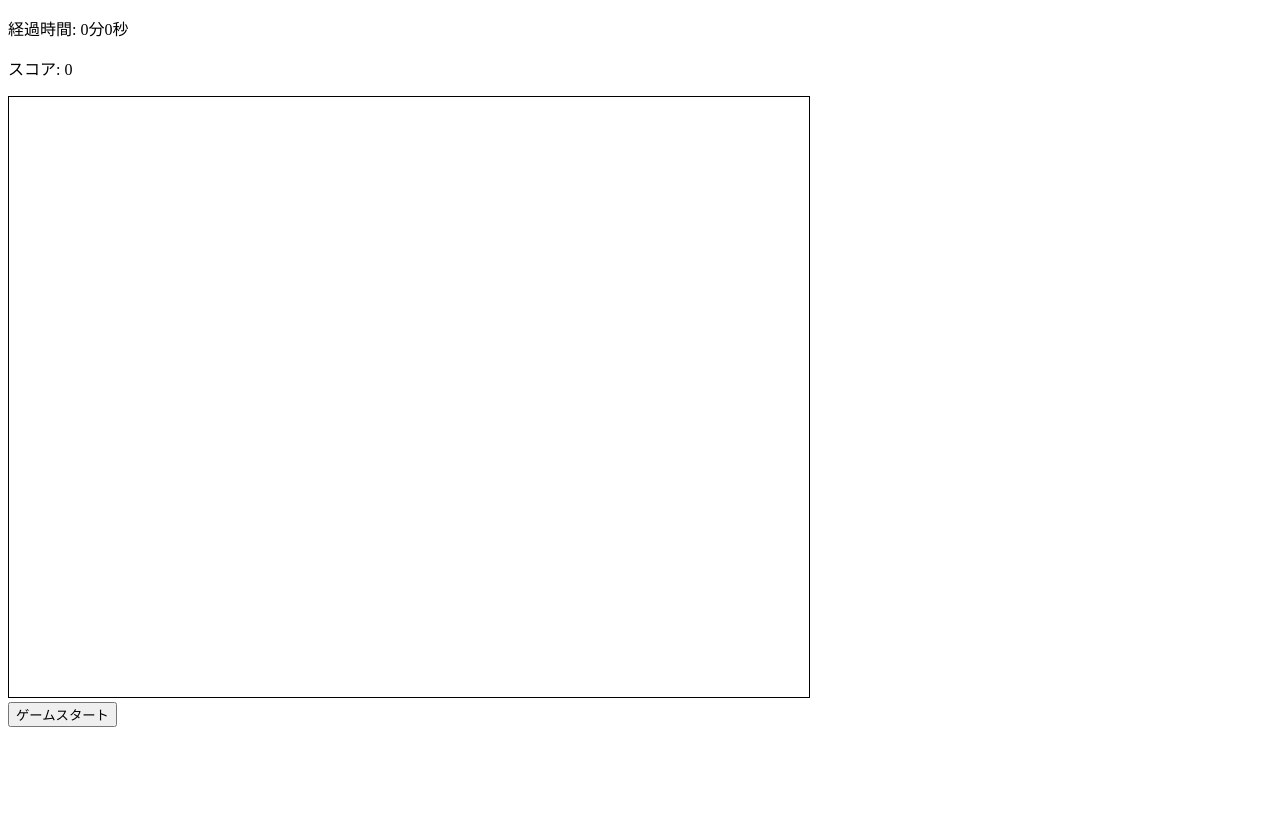
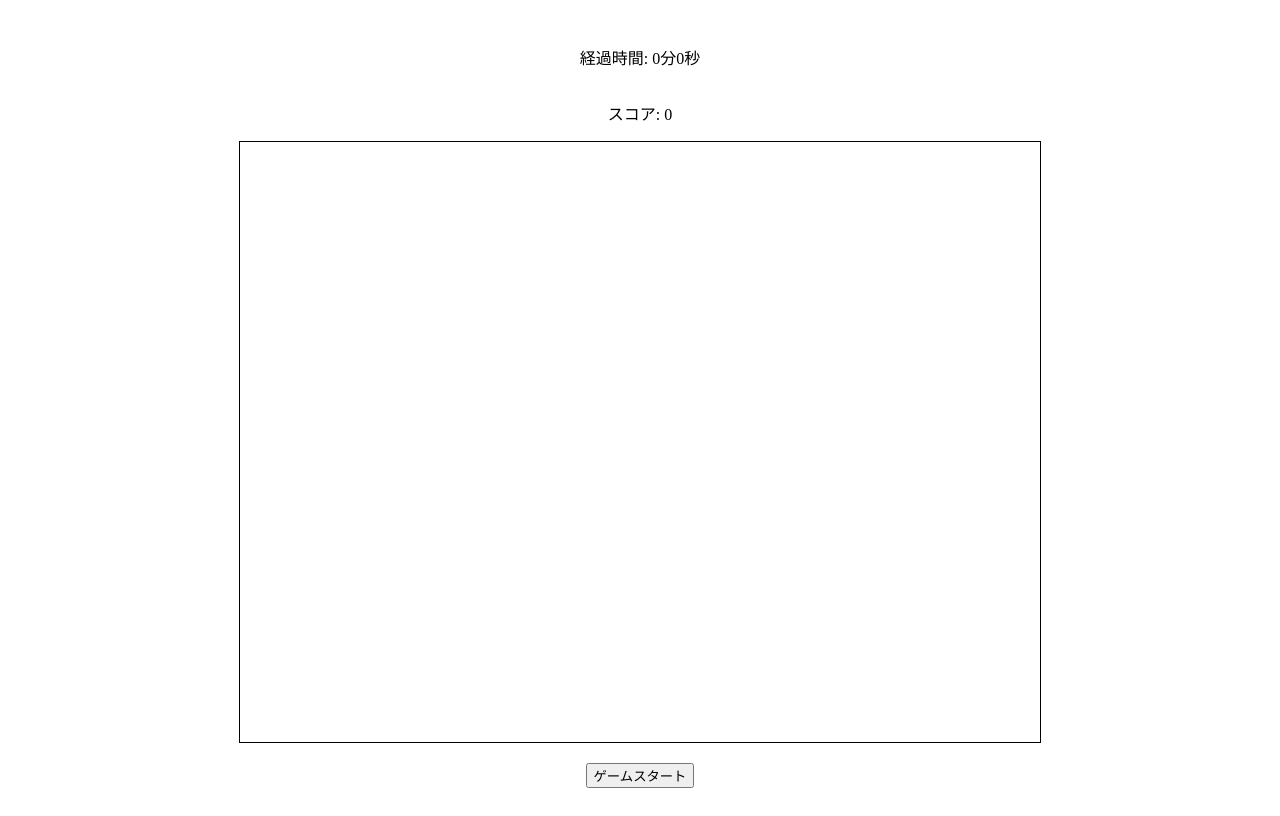
Before and after one commit to itc-s23019/-block, a Next.js app in the folder block-breaker-game/: page / in a window 1280 px wide. Built offline with nearby package versions, Linux system fonts and the light colour scheme.

Commit message:
画面をセンターにした

```diff
--- a/block-breaker-game/components/BlockBreaker.js
+++ b/block-breaker-game/components/BlockBreaker.js
@@ -1,11 +1,12 @@
 "use client";
 
 import React, { useState, useEffect, useRef } from 'react';
+import styles from './BlockBreaker.module.css';
 
 const BlockMain = () => {
   const [elapsedTime, setElapsedTime] = useState(0);
   const [isRunning, setIsRunning] = useState(false);
-  const [score, setScore] = useState(0); // スコアの状態を追加
+  const [score, setScore] = useState(0);
   const intervalRef = useRef(null);
   const canvasRef = useRef(null);
   const gameRef = useRef({
@@ -21,14 +22,13 @@ const BlockMain = () => {
       width: 75,
       x: 0,
     },
-    blocks: [], // ブロックを管理する配列
+    blocks: [],
   });
 
   const startTimeRef = useRef(null);
-  const gameStartedRef = useRef(false); // ゲームの開始フラグ
-  const blocksInitializedRef = useRef(false); // ブロックの初期化フラグ
+  const gameStartedRef = useRef(false);
+  const blocksInitializedRef = useRef(false);
 
-  // ボールを描画
   const drawBall = (ctx, ball) => {
     ctx.beginPath();
     ctx.arc(ball.x, ball.y, ball.radius, 0, Math.PI * 2);
@@ -37,7 +37,6 @@ const BlockMain = () => {
     ctx.closePath();
   };
 
-  // パドルを描画
   const drawPaddle = (ctx, paddle, canvas) => {
     ctx.beginPath();
     ctx.rect(paddle.x, canvas.height - paddle.height, paddle.width, paddle.height);
@@ -46,7 +45,6 @@ const BlockMain = () => {
     ctx.closePath();
   };
 
-  // ブロックを描画
   const drawBlocks = (ctx, blocks) => {
     blocks.forEach((block) => {
       if (!block.isDestroyed) {
@@ -59,14 +57,12 @@ const BlockMain = () => {
     });
   };
 
-  // スコアを描画
   const drawScore = (ctx, score) => {
     ctx.font = "16px Arial";
     ctx.fillStyle = "#0095DD";
     ctx.fillText(`Score: ${score}`, 8, 20);
   };
 
-  // ゲームのアニメーション（ボールの動き、衝突判定など）
   const draw = () => {
     const canvas = canvasRef.current;
     const ctx = canvas.getContext('2d');
@@ -78,46 +74,31 @@ const BlockMain = () => {
     drawBlocks(ctx, blocks);
     drawScore(ctx, score);
 
-    // ボールが左右の壁に当たった場合の反射角度を変更
     if (ball.x + ball.dx > canvas.width - ball.radius || ball.x + ball.dx < ball.radius) {
       ball.dx = -ball.dx;
     }
 
-    // ボールが上の壁に当たった場合の反射角度を変更
     if (ball.y + ball.dy < ball.radius) {
       ball.dy = -ball.dy;
     } else if (ball.y + ball.dy > canvas.height - ball.radius) {
-      // パドルに当たった場合
-      if (
-        ball.x > paddle.x &&
-        ball.x < paddle.x + paddle.width
-      ) {
-        // パドルの中央に対するボールの相対的な位置を計算
+      if (ball.x > paddle.x && ball.x < paddle.x + paddle.width) {
         const relativePosition = (ball.x - (paddle.x + paddle.width / 2)) / (paddle.width / 2);
-
-        // 反射角度を計算
         const reflectionAngle = relativePosition * Math.PI / 4;
-
-        // ボールの速度を増加
         const speedMultiplier = 1;
-
-        // ボールの速度を変更し、速度の向きを維持
         const speed = Math.sqrt(ball.dx * ball.dx + ball.dy * ball.dy) * speedMultiplier;
         ball.dx = Math.sin(reflectionAngle) * speed;
         ball.dy = -Math.cos(reflectionAngle) * speed;
       } else {
-        // ゲームオーバーの処理
         alert('GAME OVER');
         document.location.reload();
         return;
       }
     }
 
-    // ブロックとの当たり判定
-    let allBlocksDestroyed = true; // すべてのブロックが破壊されたかどうかのフラグ
+    let allBlocksDestroyed = true;
     blocks.forEach((block) => {
       if (!block.isDestroyed) {
-        allBlocksDestroyed = false; // まだ破壊されていないブロックがある
+        allBlocksDestroyed = false;
         if (
           ball.x > block.x &&
           ball.x < block.x + block.width &&
@@ -126,20 +107,18 @@ const BlockMain = () => {
         ) {
           block.isDestroyed = true;
           ball.dy = -ball.dy;
-          setScore((prevScore) => prevScore + 10); // スコアを10点加算
+          setScore((prevScore) => prevScore + 10);
         }
       }
     });
 
     if (allBlocksDestroyed) {
-      // すべてのブロックが破壊された場合、ゲームクリアの処理
       const endTime = new Date();
       const timeDiff = endTime - startTimeRef.current;
       const seconds = Math.floor(timeDiff / 1000);
-      const finalScore = score * seconds; // 最終スコアは経過時間とスコアの積
+      const finalScore = score * seconds;
 
-      alert(`ゲームクリア！　おめでとうございます😁\nクリアにかかった時間：${seconds}秒\nスコア: ${finalScore}`);
-
+      alert(`ゲームクリア！おめでとうございます😁\nクリアにかかった時間：${seconds}秒\nスコア: ${finalScore}`);
       document.location.reload();
       return;
     }
@@ -150,7 +129,6 @@ const BlockMain = () => {
     requestAnimationFrame(draw);
   };
 
-  // マウスの位置に応じてパドルの位置を更新
   const mouseMoveHandler = (e) => {
     const canvas = canvasRef.current;
     const { paddle } = gameRef.current;
@@ -160,13 +138,11 @@ const BlockMain = () => {
     }
   };
 
-  // useEffect 内の ball.x, ball.y の初期化部分
   useEffect(() => {
     const canvas = canvasRef.current;
     const { ball, paddle } = gameRef.current;
 
     if (!blocksInitializedRef.current) {
-      // ブロックの初期化
       const blockRowCount = 6;
       const blockColumnCount = 8;
       const blockWidth = 75;
@@ -191,13 +167,10 @@ const BlockMain = () => {
       blocksInitializedRef.current = true;
     }
 
-    // ボールの初期位置をランダムに設定
     ball.x = Math.random() * (canvas.width - 3 * ball.radius) + ball.radius;
     ball.y = Math.random() * (canvas.height - 3 * ball.radius) + ball.radius;
-
-    ball.dx = 4; // X方向の速度
-    ball.dy = -4; // Y方向の速度
-
+    ball.dx = 4;
+    ball.dy = -4;
     paddle.x = (canvas.width - paddle.width) / 2;
 
     canvas.addEventListener("mousemove", mouseMoveHandler);
@@ -216,7 +189,6 @@ const BlockMain = () => {
     }
   };
 
-  // 経過時間の測定
   useEffect(() => {
     if (isRunning) {
       intervalRef.current = setInterval(() => {
@@ -232,11 +204,11 @@ const BlockMain = () => {
   }, [isRunning]);
 
   return (
-    <div className='main-content'>
+    <div className={styles.mainContent}>
       <p>経過時間: {Math.floor(elapsedTime / 60)}分{elapsedTime % 60}秒</p>
-      <p>スコア: {score}</p> {/* スコアを表示 */}
+      <p>スコア: {score}</p>
       <canvas ref={canvasRef} width={800} height={600} style={{ border: '1px solid #000' }} />
-      <div className='start-button'>
+      <div className={styles.startButton}>
         <button onClick={startGame}>ゲームスタート</button>
       </div>
     </div>
--- a/block-breaker-game/components/BlockBreaker.module.css
+++ b/block-breaker-game/components/BlockBreaker.module.css
@@ -1,12 +1,16 @@
-.container {
+.mainContent {
   display: flex;
+  flex-direction: column;
+  align-items: center;
   justify-content: center;
-  align-items: center;
   height: 100vh;
-  background-color: #f0f0f0;
+  text-align: center;
 }
 
-.gameCanvas {
-  background-color: #ffffff;
-  border: 1px solid #000000;
+.canvas {
+  border: 1px solid #000;
 }
+
+.startButton {
+  margin-top: 20px;
+}
```
